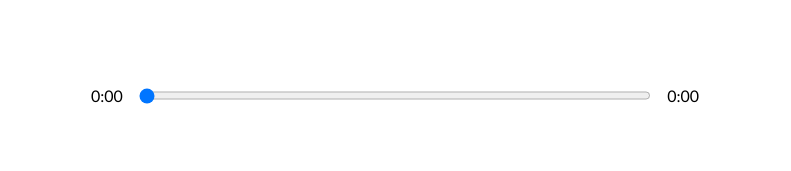
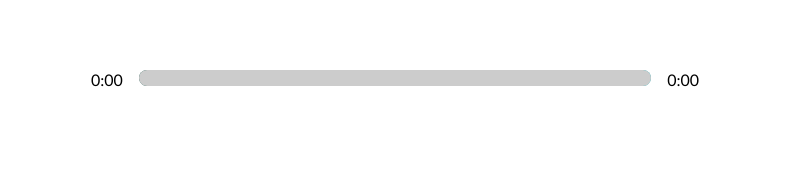
Before and after one commit to swapnil0709/Musique, a React (Create React App) app: page / in a window 1280 px wide. Shown: the part 490-661 px from the top of the page, without its empty margins (245-1036 px from the left). Built offline with nearby package versions, Linux system fonts and the light colour scheme.

Commit message:
Add Input Style

```diff
--- a/src/App.js
+++ b/src/App.js
@@ -14,18 +14,26 @@
   const [isPlaying, setIsPlaying] = useState(false);
   const audioRef = useRef(null);
   const [songInfo, setSongInfo] = useState({
-    currentTime: "",
-    duration: "",
+    currentTime: 0,
+    duration: 0,
+    animationPercentage: 0,
   });
   const [libraryStatus, setLibraryStatus] = useState(false);
 
   const timeUpdateHandler = (e) => {
     const current = e.target.currentTime;
     const duration = e.target.duration;
+
+    // calculate %
+    const roundedCurrent = Math.round(current);
+    const roundedDuration = Math.round(duration);
+    const animation = Math.round((roundedCurrent / roundedDuration) * 100);
+
     setSongInfo({
       ...songInfo,
       currentTime: current,
       duration: duration,
+      animationPercentage: animation,
     });
   };
   return (
--- a/src/components/Player.js
+++ b/src/components/Player.js
@@ -68,10 +68,20 @@
     setSongs(newSongs);
   }, [currentSong]);
 
+  const trackAnim = {
+    transform: `translate(${songInfo.animationPercentage}%)`,
+  };
+
   return (
     <div className="player">
       <div className="time-control">
         <p>{getTime(songInfo.currentTime)}</p>
+        <div
+          style={{
+            background: `linear-gradient(to right,${currentSong.color[0]},${currentSong.color[1]})`,
+          }}
+          className="track"
+        >
           <input
             type="range"
             name="range"
@@ -80,6 +90,8 @@
             max={songInfo.duration || 0}
             value={songInfo.currentTime}
           />
+          <div style={trackAnim} className="animate-track"></div>
+        </div>
         <p>{songInfo.duration ? getTime(songInfo.duration) : "0:00"}</p>
       </div>
       <div className="play-control">
--- a/src/styles/_player.scss
+++ b/src/styles/_player.scss
@@ -8,10 +8,13 @@
   display: flex;
   input {
     width: 100%;
-    padding: 1rem 0rem;
+
+    -webkit-appearance: none; //Removes all styles from input range
+    background: transparent;
+    cursor: pointer;
   }
   p {
-    padding: 1rem;
+    padding: 0rem 1rem;
   }
 }
 
@@ -23,3 +26,33 @@
     cursor: pointer;
   }
 }
+
+input[type="range"]:focus {
+  outline: none;
+}
+
+input[type="range"]::-webkit-slider-thumb {
+  -webkit-appearance: none;
+  height: 1rem;
+  width: 1rem;
+}
+
+.track {
+  background: lightcoral;
+  width: 100%;
+  height: 1rem;
+  position: relative;
+  border-radius: 1rem;
+  overflow: hidden;
+}
+
+.animate-track {
+  background: rgb(204, 204, 204);
+  width: 100%;
+  height: 100%;
+  position: absolute;
+  top: 0;
+  left: 0;
+  transform: translateX(0%);
+  pointer-events: none;
+}
```
Lines whose indentation alone changed are shown as unchanged.
